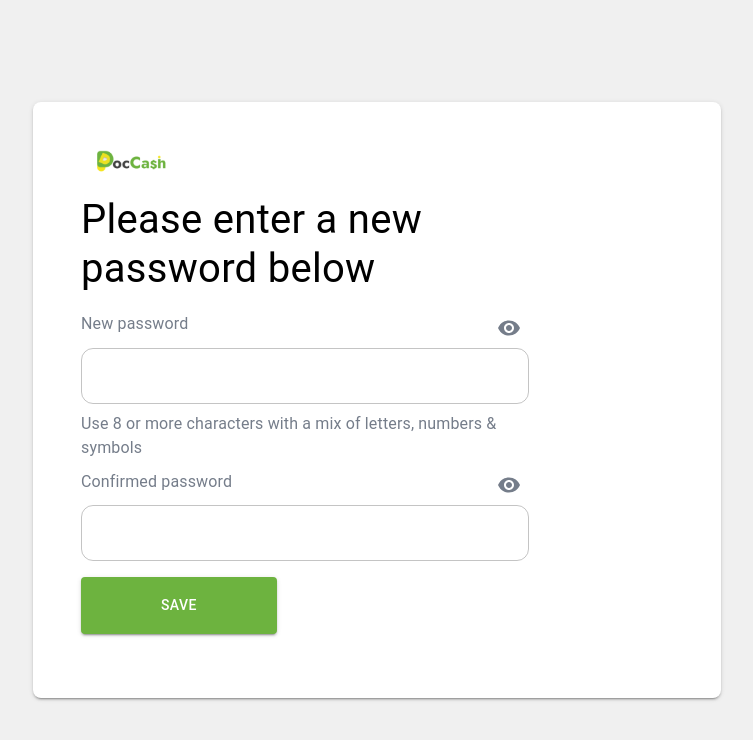
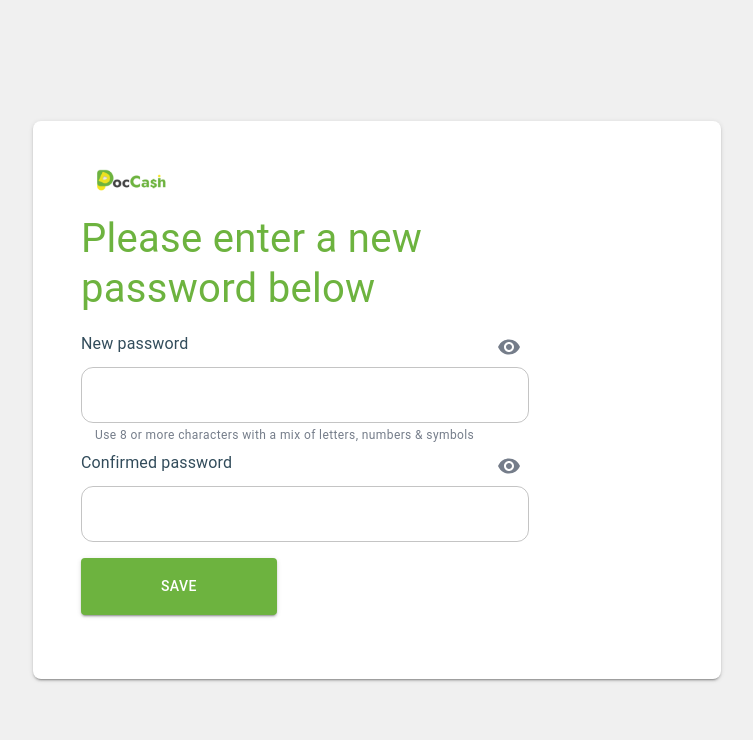
Before and after one commit to Hooksmith/POC_cash, a React (Create React App) app: page /new-password in a window 1280 px wide. Shown: the top 740 px of the page, without its empty margins (263-1016 px from the left). Built offline with nearby package versions, Linux system fonts and the light colour scheme.

Commit message:
[Update] auth validate

```diff
--- a/src/views/auth/Login.jsx
+++ b/src/views/auth/Login.jsx
@@ -1,4 +1,4 @@
-import React from "react";
+import React, { useState } from "react";
 import { useNavigate } from "react-router-dom";
 import { Visibility, VisibilityOff } from "@mui/icons-material";
 import {
@@ -13,20 +13,34 @@ import {
   useTheme,
 } from "@mui/material";
 
+const emailRegex = /^[^\s@]+@[^\s@]+\.[^\s@]+$/;
+
 function LoginForm() {
   const theme = useTheme();
   const navigate = useNavigate();
   const [showPassword, setShowPassword] = React.useState(false);
+  const [email, setEmail] = useState("");
+  const [password, setPassword] = useState("");
 
-  const handleNextButtonClick = () => {
-    navigate("/home"); // Replace '/next-page' with your desired route
+  const onChangeEmail = (event) => {
+    setEmail(event.target.value);
   };
 
+  const onChangePassword = (event) => {
+    setPassword(event.target.value);
+  };
   const handleClickShowPassword = () => {
     setShowPassword((show) => !show);
   };
 
+  const handleSubmit = () => {
+    if (email !== "" && password !== "" && emailRegex.test(email)) {
+      navigate("/home"); // Replace '/next-page' with your desired route
+    }
+  };
+
   return (
+    <form onSubmit={handleSubmit}>
       <Grid2 container>
         <Grid2
           size={{ xs: "none", md: 6 }}
@@ -136,9 +150,22 @@ function LoginForm() {
             />
           </Box>
 
-        <InputLabel sx={{ fontSize: "16px", mb: 1 }}>Email Address</InputLabel>
+          <InputLabel sx={{ fontSize: "16px", mb: 1 }}>
+            Email Address
+          </InputLabel>
 
-        <TextField variant="outlined" fullWidth sx={{ mb: 2 }} />
+          <TextField
+            required
+            fullWidth
+            variant="outlined"
+            sx={{ mb: 2 }}
+            value={email}
+            error={email !== "" && !emailRegex.test(email)}
+            helperText={
+              email !== "" && !emailRegex.test(email) ? "Invalid Emial" : ""
+            }
+            onChange={onChangeEmail}
+          />
           <Box
             sx={{
               display: "flex",
@@ -146,7 +173,7 @@ function LoginForm() {
               justifyContent: "space-between",
             }}
           >
-          <InputLabel>New password</InputLabel>
+            <InputLabel>Password</InputLabel>
             <IconButton
               aria-label="toggle password visibility"
               onClick={handleClickShowPassword}
@@ -155,9 +182,12 @@ function LoginForm() {
             </IconButton>
           </Box>
           <TextField
+            required
             fullWidth
             sx={{ mb: 2 }}
             type={showPassword ? "text" : "password"}
+            value={password}
+            onChange={onChangePassword}
           />
 
           <Link href="/reset-password">
@@ -178,6 +208,7 @@ function LoginForm() {
 
           <Button
             variant="contained"
+            type="submit"
             sx={{
               mb: 2,
               px: 12,
@@ -185,7 +216,6 @@ function LoginForm() {
               backgroundColor: theme.palette.background.primary,
               color: theme.palette.text.white,
             }}
-          onClick={handleNextButtonClick}
           >
             Sign In
           </Button>
@@ -198,6 +228,7 @@ function LoginForm() {
           </Typography>
         </Grid2>
       </Grid2>
+    </form>
   );
 }
 
--- a/src/views/auth/NewPassword.jsx
+++ b/src/views/auth/NewPassword.jsx
@@ -5,18 +5,38 @@ import VisibilityOff from "@mui/icons-material/VisibilityOff";
 import React from "react";
 import { useNavigate } from "react-router-dom";
 import { useTheme } from "@emotion/react";
+
+const passwordRegex =
+  /^(?=.*[A-Za-z])(?=.*\d)(?=.*[@$!%*#?&])[A-Za-z\d@$!%*#?&]{8,}$/;
 function NewPassword() {
   const navigate = useNavigate();
   const theme = useTheme();
-  const handleNextButtonClick = () => {
-    navigate("/login"); // Replace '/next-page' with your desired route
+  const [showPassword, setShowPassword] = React.useState(false);
+  const [password, setPassword] = React.useState("");
+  const [confirmPassword, setConfirmPassword] = React.useState("");
+
+  const handleClickShowPassword = () => {
+    setShowPassword((show) => !show);
   };
 
-  const [showPassword, setShowPassword] = React.useState(false);
+  const handlePasswordChange = (event) => {
+    setPassword(event.target.value);
+  };
 
-  const handleClickShowPassword = () => setShowPassword((show) => !show);
+  const handleConfirmPasswordChange = (event) => {
+    setConfirmPassword(event.target.value);
+  };
+
+  const handleSubmit = (event) => {
+    event.preventDefault();
+
+    if (passwordRegex.test(password) && password === confirmPassword) {
+      navigate("/login");
+    }
+  };
 
   return (
+    <form onSubmit={handleSubmit}>
       <Box
         sx={{
           display: "flex",
@@ -53,6 +73,7 @@ function NewPassword() {
                 gutterBottom
                 fontSize="40px"
                 fontWeight="400"
+                color={theme.palette.primary.main}
               >
                 Please enter a new password below
               </Typography>
@@ -64,7 +85,14 @@ function NewPassword() {
                 justifyContent: "space-between",
               }}
             >
-            <InputLabel sx={{ fontSize: "16px", fontWeight: "400", mb: 1 }}>
+              <InputLabel
+                sx={{
+                  fontSize: "16px",
+                  fontWeight: "400",
+                  mb: 1,
+                  color: theme.palette.grey[900],
+                }}
+              >
                 New password
               </InputLabel>
               <IconButton
@@ -79,11 +107,19 @@ function NewPassword() {
               type={showPassword ? "text" : "password"}
               variant="outlined"
               fullWidth
-            sx={{ mb: 1 }}
+              value={password}
+              onChange={handlePasswordChange}
+              required
+              error={password !== "" && !passwordRegex.test(password)}
+              helperText={
+                !passwordRegex.test(password)
+                  ? "Use 8 or more characters with a mix of letters, numbers & symbols"
+                  : ""
+              }
             />
-          <Typography variant="body1" color="textSecondary" gutterBottom>
+            {/* <Typography variant="body2" color="textSecondary" gutterBottom>
               Use 8 or more characters with a mix of letters, numbers & symbols
-          </Typography>
+            </Typography> */}
             <Box
               sx={{
                 display: "flex",
@@ -91,7 +127,14 @@ function NewPassword() {
                 justifyContent: "space-between",
               }}
             >
-            <InputLabel sx={{ fontSize: "16px", fontWeight: "400", mb: 1 }}>
+              <InputLabel
+                sx={{
+                  fontSize: "16px",
+                  fontWeight: "400",
+                  mb: 1,
+                  color: theme.palette.grey[900],
+                }}
+              >
                 Confirmed password
               </InputLabel>
               <IconButton
@@ -106,8 +149,18 @@ function NewPassword() {
               variant="outlined"
               fullWidth
               sx={{ mb: 2 }}
+              value={confirmPassword}
+              onChange={handleConfirmPasswordChange}
+              required
+              error={confirmPassword !== "" && password !== confirmPassword}
+              helperText={
+                confirmPassword !== "" && password !== confirmPassword
+                  ? "Password not matched"
+                  : ""
+              }
             />
             <Button
+              type="submit"
               variant="contained"
               sx={{
                 mb: 2,
@@ -116,13 +169,14 @@ function NewPassword() {
                 backgroundColor: theme.palette.background.primary,
                 color: theme.palette.text.white,
               }}
-            onClick={handleNextButtonClick}
+              // onClick={handleNextButtonClick}
             >
               Save
             </Button>
           </Box>
         </Box>
       </Box>
+    </form>
   );
 }
 
--- a/src/views/auth/VerifyCode.jsx
+++ b/src/views/auth/VerifyCode.jsx
@@ -73,8 +73,10 @@ function VerifyCode() {
               onChange={(event) => handleChange(event, index)}
               sx={{
                 width: "12%",
-                border: "1px solid green",
-                borderRadius: "5px",
+                borderWidth: 1,
+                borderStyle: "solid",
+                borderRadius: "12px",
+                borderColor: theme.palette.primary.main,
                 textAlign: "center",
               }}
             />
```
Lines whose indentation alone changed are shown as unchanged.
